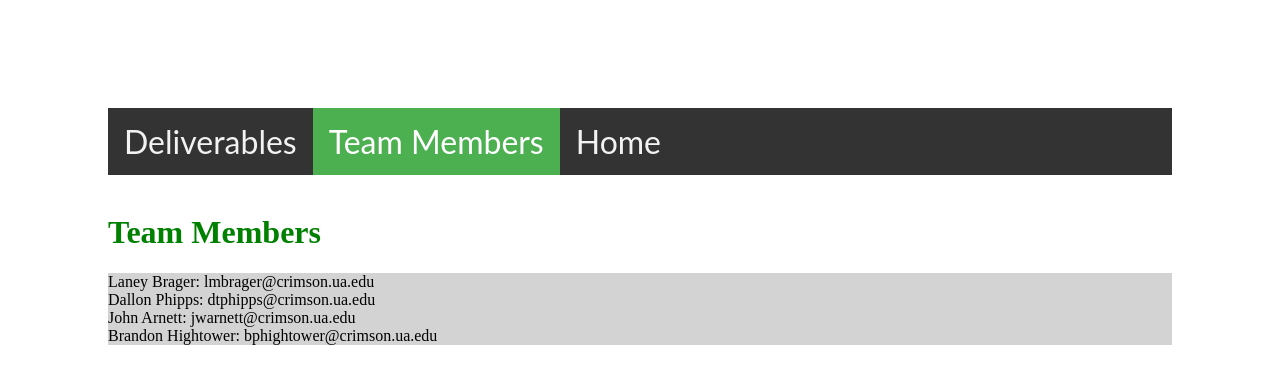
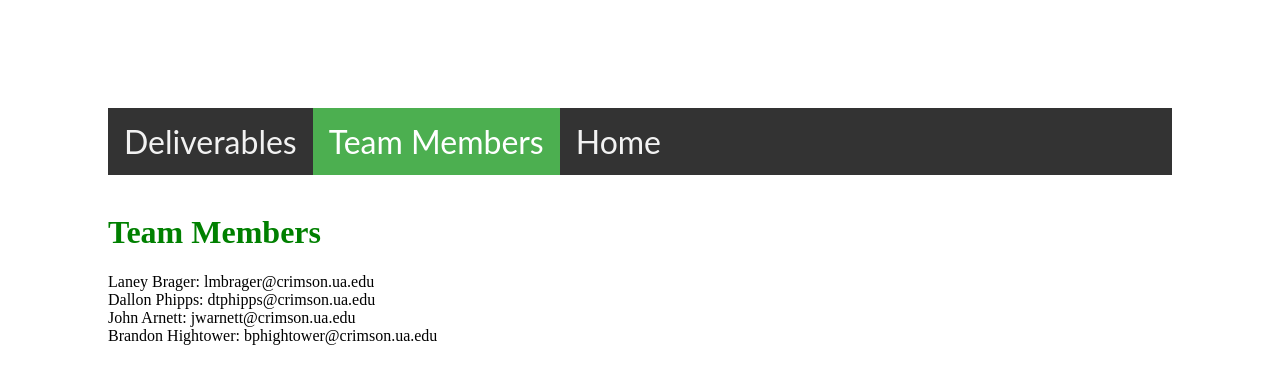
Before and after one commit to lmbrager/CS495Arboretum.github.io, a Jekyll site: the page built from TeamMembers.html, in a window 1280 px wide. Shown: the top 384 px of the page. Built offline with Jekyll 4.4.1, drawn with Linux system fonts in a browser that asks for light colours.

Commit message:
Update default.html

```diff
--- a/_layouts/default.html
+++ b/_layouts/default.html
@@ -6,7 +6,7 @@
         h1 {color: green;}
         h2 {color: green;}
         h3 {color: green;}
-        p {color: black; background-color: lightgrey}
+        p {color: black}
 </style>
 
 
```
